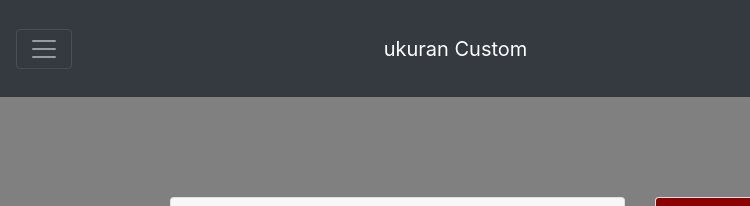
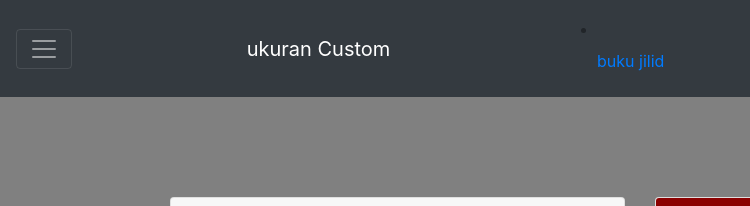
Before and after one commit to shunici/program_hitung, a plain HTML site: page program_hitung_ap260.html in a window 1280 px wide. Shown: the top 206 px of the page, 0-750 px from the left. Drawn offline with nearby package versions, Linux system fonts and the light colour scheme.

Commit message:
sama dengan index keterangannya

```diff
--- a/program_hitung_ap260.html
+++ b/program_hitung_ap260.html
@@ -35,6 +35,9 @@
             <span class="navbar-toggler-icon"></span>
         </button>
         <a class="navbar-brand" href="index.html">ukuran Custom</a>
+        <li class="nav-item">
+            <a class="nav-link " href="jilidan.html">buku jilid</a>
+        </li>
         <a class="navbar-brand" href="index.html">
             <div class="logo-image">
                 <img src="png_benawa.png" class="img-fluid" style="width: 30%">
@@ -52,6 +55,9 @@
                 <li class="nav-item">
                     <a class="nav-link disabled" href="index.html" tabindex="-1" aria-disabled="true">ukuran
                         custom</a>
+                </li>
+                <li class="nav-item">
+                    <a class="nav-link " href="jilidan.html">buku jilid</a>
                 </li>
             </ul>
             <form class="form-inline my-2 my-lg-0">
```
